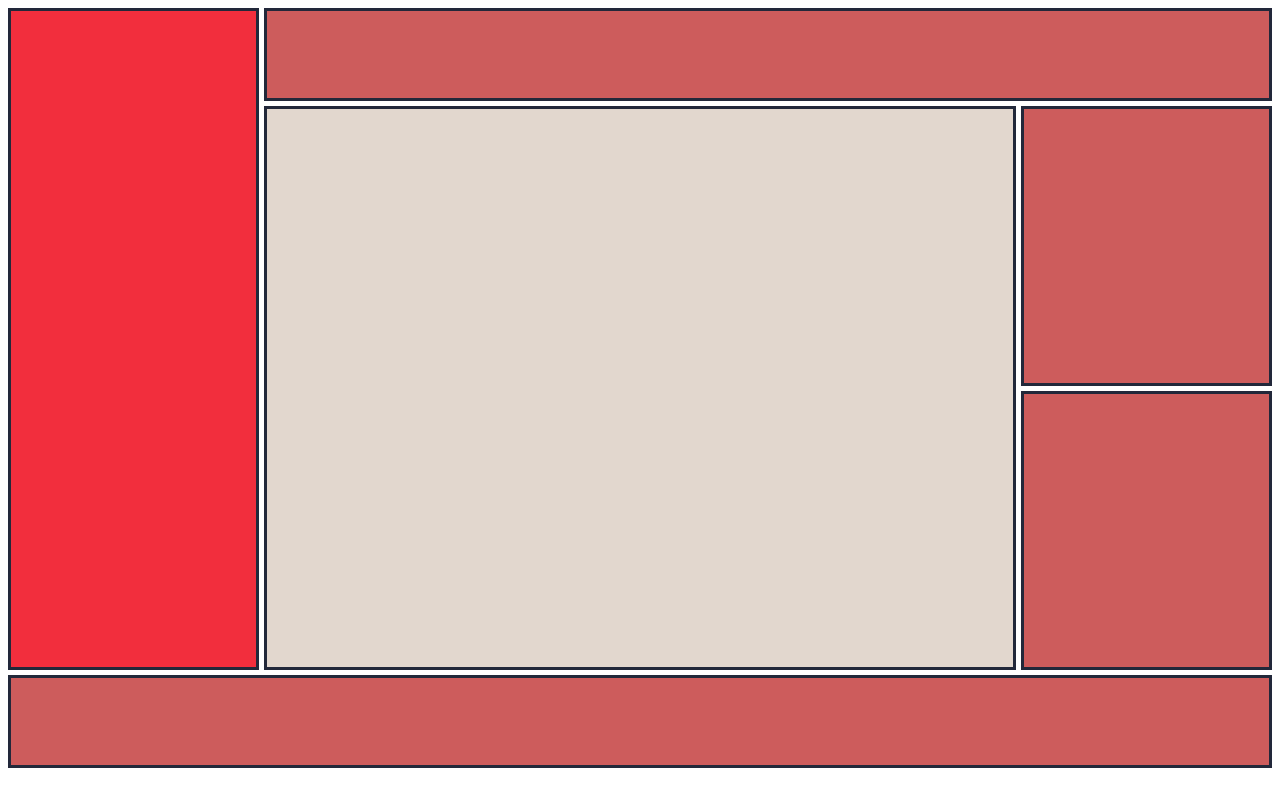
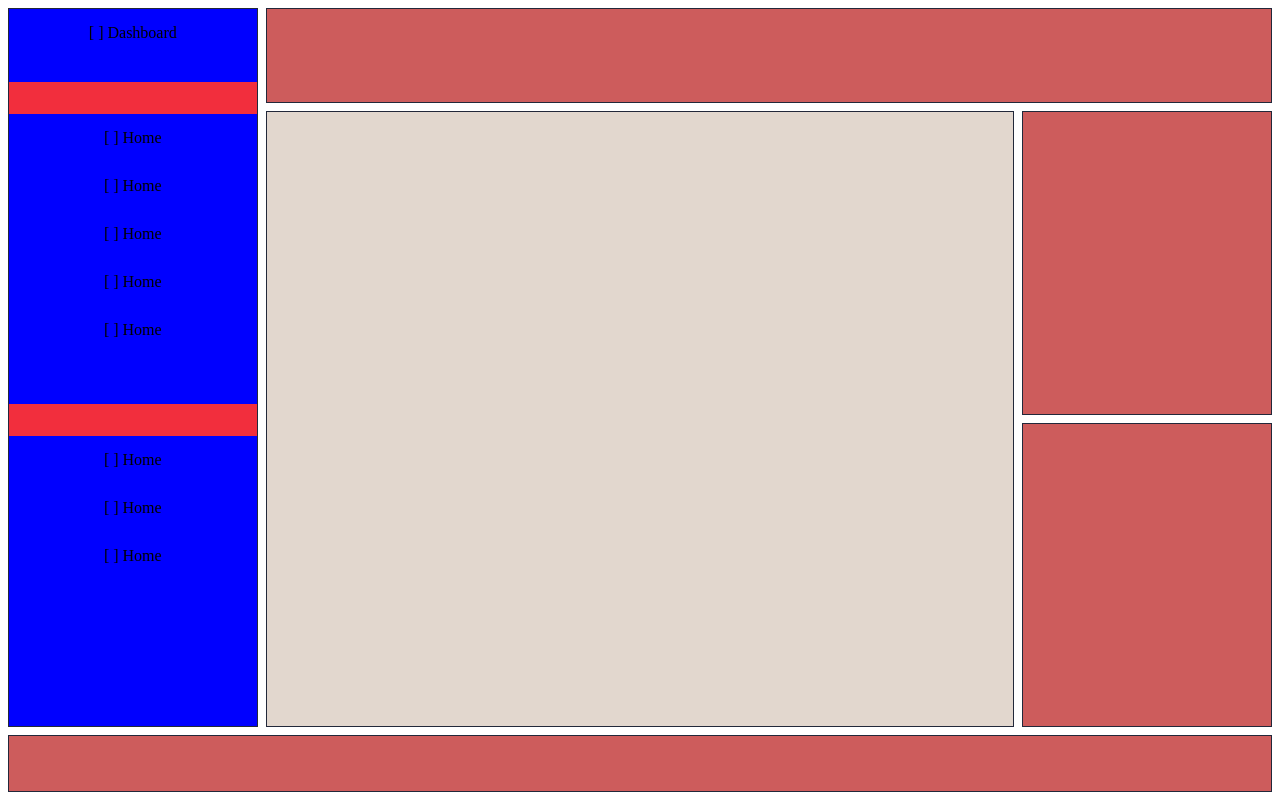
Before and after one commit to Clovena/odin-dashboard, a plain HTML site: page index.html in a window 1280 px wide. Drawn offline with Linux system fonts and the light colour scheme.

Commit message:
Add and style dummy content for sidebar.

```diff
--- a/css/style.css
+++ b/css/style.css
@@ -5,17 +5,24 @@
   --scdfl-gray: #e2d7ce;
 }
 
+#layout,
+#header,
+#sidebar,
+#main {
+  display: grid;
+}
+
 .container {
-  display: grid;
-  grid-template-rows: 1fr 3fr 3fr 1fr;
-  grid-template-columns: 1fr 3fr 1fr;
-  gap: 5px;
-  height: 95vh;
+  height: calc(96vh - 8px);
+  width: calc(100% - 16px);
+  grid-template-rows: 12.5% 40% 40% 7.5%;
+  grid-template-columns: 20% 60% 20%;
+  gap: 8px;
 }
 
 .item {
   background-color: indianred;
-  border: 3px solid var(--scdfl-blue);
+  border: 1px solid var(--scdfl-blue);
 }
 
 #header {
@@ -23,8 +30,23 @@
 }
 
 #sidebar {
+  background-color: var(--scdfl-red);
   grid-area: 1 / 1 / -2 / span 1;
-  background-color: var(--scdfl-red);
+  grid-template-rows: 1fr 4fr 4fr;
+  gap: 32px;
+}
+
+#sidebar > div {
+  background-color: blue;
+}
+
+#dash,
+#menu,
+#settings {
+  display: grid;
+  justify-content: center;
+  /* align-items: center; */
+  line-height: 3em;
 }
 
 #main {
--- a/index.html
+++ b/index.html
@@ -7,9 +7,25 @@
     <title>SCDFL Dashboard</title>
   </head>
   <body>
-    <div class="container">
+    <div class="container" id="layout">
       <div class="item" id="header"></div>
-      <div class="item" id="sidebar"></div>
+
+      <div class="item" id="sidebar">
+        <div id="dash">[ ] Dashboard</div>
+        <div id="menu">
+          [ ] Home<br />
+          [ ] Home<br />
+          [ ] Home<br />
+          [ ] Home<br />
+          [ ] Home<br />
+        </div>
+        <div id="settings">
+          [ ] Home<br />
+          [ ] Home<br />
+          [ ] Home<br />
+        </div>
+      </div>
+
       <div class="item" id="main"></div>
       <div class="item" id="announcements"></div>
       <div class="item" id="trending"></div>
```
